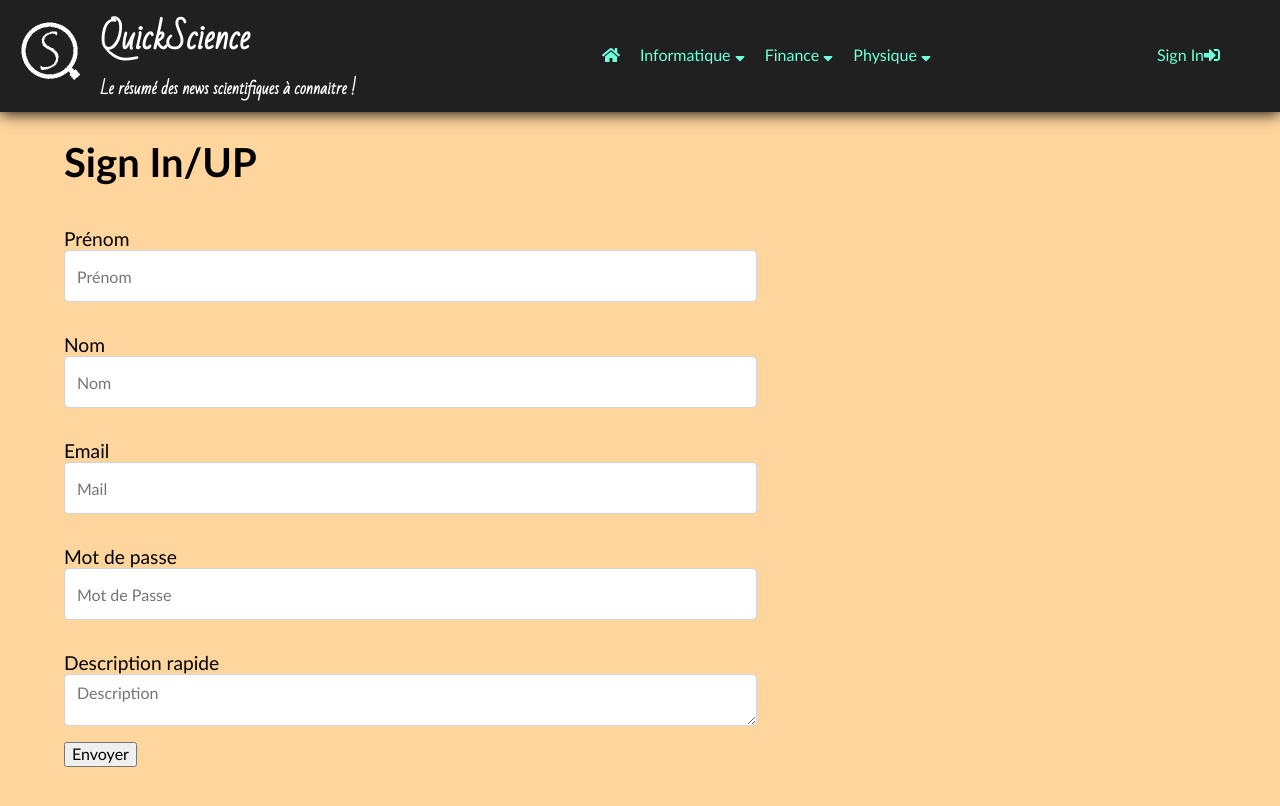
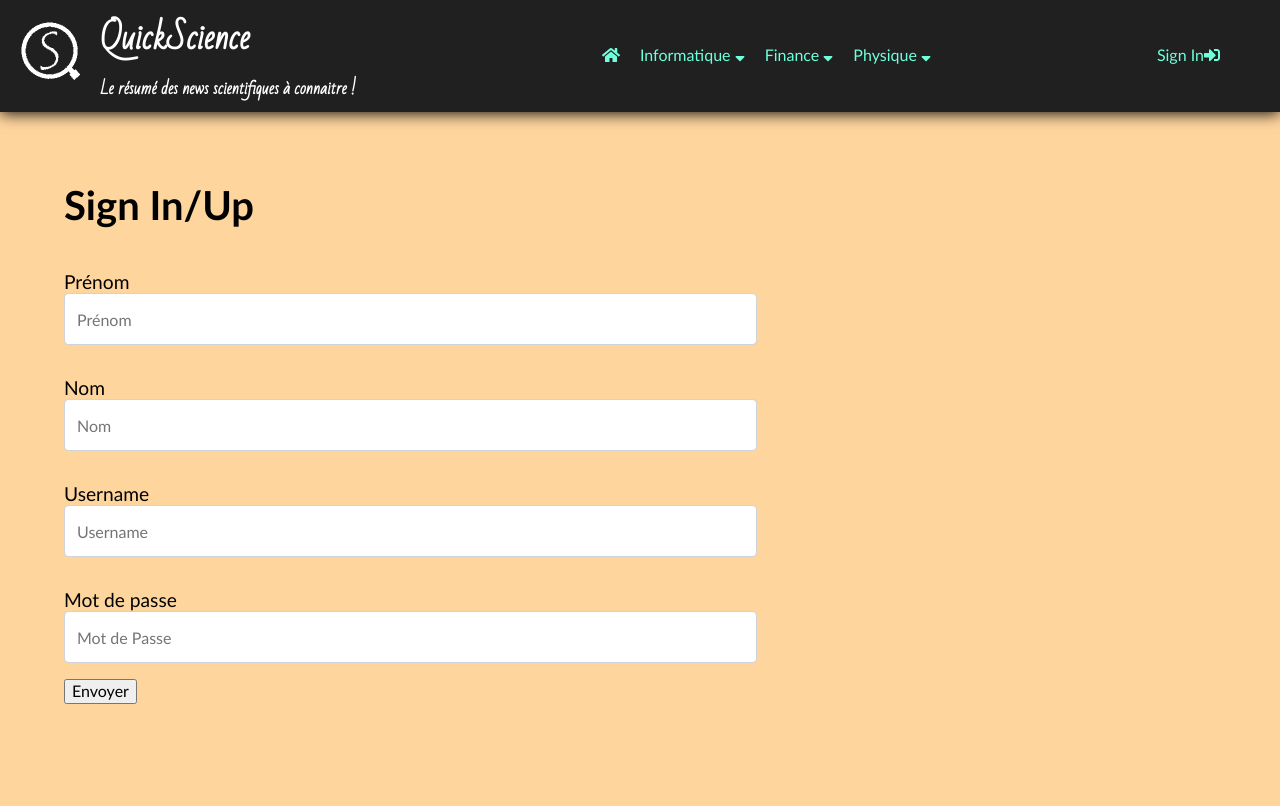
Before and after one commit to lth-elm/dev-web-first-project, a Vue app in the folder client/: page /sign in a window 1280 px wide. Built offline with nearby package versions, Linux system fonts and the light colour scheme; a web font is replaced by a local one.

Commit message:
update css and input

```diff
--- a/client/src/views/Sign.vue
+++ b/client/src/views/Sign.vue
@@ -1,7 +1,7 @@
 <template>
     <main>
             <article>
-                <h1>Sign In/UP</h1>
+                <h1>Sign In/Up</h1>
             <form>
                 <div class="form-group">
                     <label for="prenom">Prénom</label>
@@ -14,26 +14,21 @@
                 </div>
 
                 <div class="form-group">
-                    <label for="mail">Email</label>
-                    <input v-model="mail" v-on:input="refaire" type="email" id="mail" class="form-control" placeholder="Mail">
+                    <label for="username">Username</label>
+                    <input v-model="username" v-on:input="refaire" type="username" id="username" class="form-control" placeholder="Username">
                 </div>
                 <div class="form-group">
                     <label for="cle">Mot de passe</label>
                     <input type="password" v-on:input="refaire" id="cle" class="form-control" placeholder="Mot de Passe">
                 </div>
-                <div class="form-group">
-                    <label for="txt">Description rapide</label>
-                    <textarea v-model="txt" v-on:input="refaire" class="form-control" id="txt" placeholder="Description" maxlength="50"></textarea>
-                </div>
             </form>
             <div v-if="infoSubmit" class="resultat">
-            <h2>Résultat</h2>
-            <div class="Tab">
-                <p>Prénom : {{prenom}}</p>
-                <p>Nom : {{nom}}</p>
-                <p>Email : {{mail}}</p>
-                <p>Description : {{txt}}</p>
-            </div>
+                <h2>Résultat</h2>
+                <div class="Tab">
+                    <p>Prénom : {{ prenom }}</p>
+                    <p>Nom : {{ nom }}</p>
+                    <p>Username : {{ username }}</p>
+                </div>
             </div>
             </article>
             <button v-if="CheckButtom" v-on:click="envoiForm" class="btn">Envoyer</button>
@@ -47,8 +42,7 @@ export default {
     return {
       prenom: '',
       nom: '',
-      mail: '',
-      txt: '',
+      username: '',
       infoSubmit: false,
       CheckButtom: true
     }
@@ -67,6 +61,9 @@ export default {
 </script>
 
 <style scoped>
+h1 {
+    margin-top: 70px;
+}
 .form-group {
     display:inline-block;
     width: 60%;
@@ -93,15 +90,16 @@ export default {
     border-radius: .25rem;
 }
 .resultat {
+    padding: 20px;
     margin: 3em 0 0 0;
     display: inline-block;
     width: 60%;
     height: 300px;
     font-size: larger;
-    border: solid grey;
+    border: solid #24ff66;
 }
 .Tab {
     padding: 0 0 0 1em;
-    color:rgb(102, 102, 102);
+    color:#666666;
 }
 </style>
```
